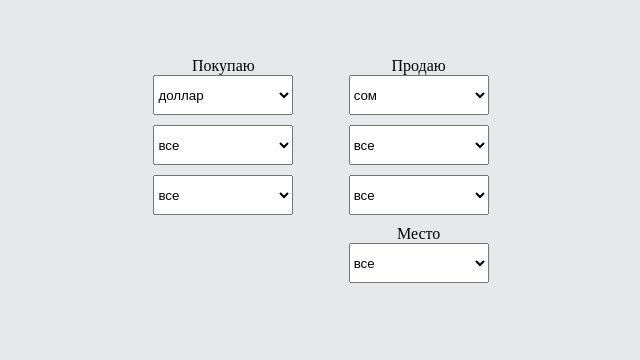
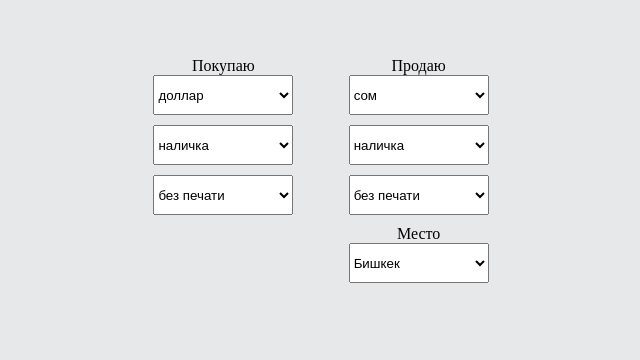
Before and after one commit to Beknazar19/poisk, a plain HTML site: page index.html in a window 1280 px wide. Shown: the part 201-561 px from the top of the page, without its empty margins (319-959 px from the left). Drawn offline with Linux system fonts and the light colour scheme; a script that the page names is missing.

Commit message:
Add files via upload

```diff
--- a/index.html
+++ b/index.html
@@ -27,14 +27,14 @@
            </select>
            <br>
            <select class="select" id="select_group_2">
-               <option value="3">все</option>
-               <option value="1">наличка</option>
-               <option value="2">карта</option>
+            <option value="3">все</option>
+            <option value="1" selected="selected">наличка</option>
+            <option value="2">карта</option>
            </select>
            <br>
            <select class="select" id="select_group_3">
                <option value="3">все</option>
-               <option value="1">без печати</option>
+               <option value="1" selected="selected">без печати</option>
                <option value="2">с печатью</option>
            </select>
 
@@ -58,13 +58,13 @@
            <br>
            <select class="select" id="select_group_5">
                <option value="3">все</option>
-               <option value="1">наличка</option>
+               <option value="1" selected="selected">наличка</option>
                <option value="2">карта</option>
            </select>
            <br>
            <select class="select" id="select_group_6">
                <option value="3">все</option>
-               <option value="1">без печати</option>
+               <option value="1" selected="selected">без печати</option>
                <option value="2">с печатью</option>
            </select>
            <td>
@@ -72,7 +72,7 @@
                 Место
                 <select class="select" id="select_group_7">
                     <option value="14">все</option>
-                    <option value="1">Бишкек</option>
+                    <option value="1" selected="selected">Бишкек</option>
                     <option value="2">Ош</option>
                     <option value="3">Дж-Абад</option>
                     <option value="4">Кара-Суу</option>
```
